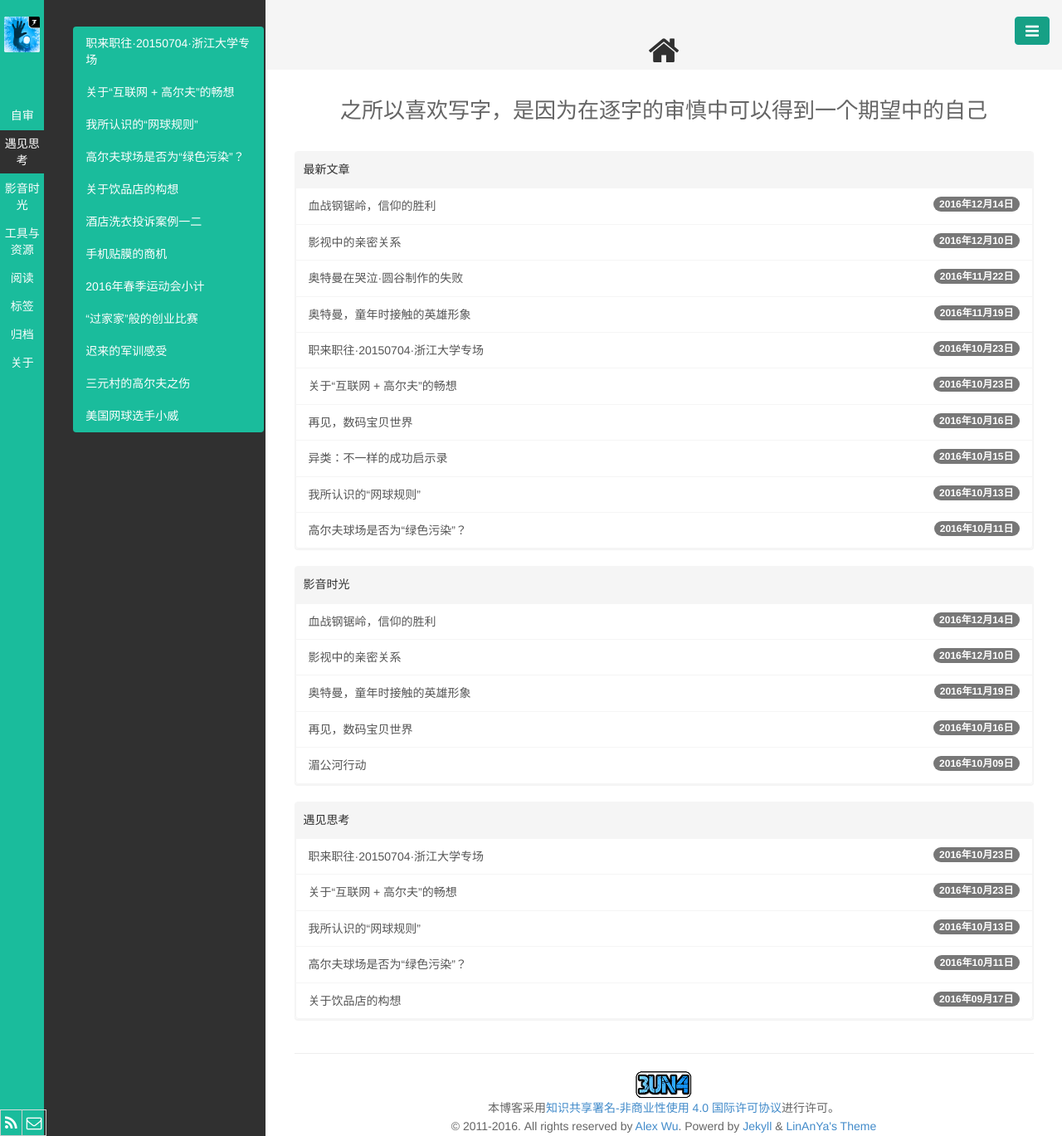
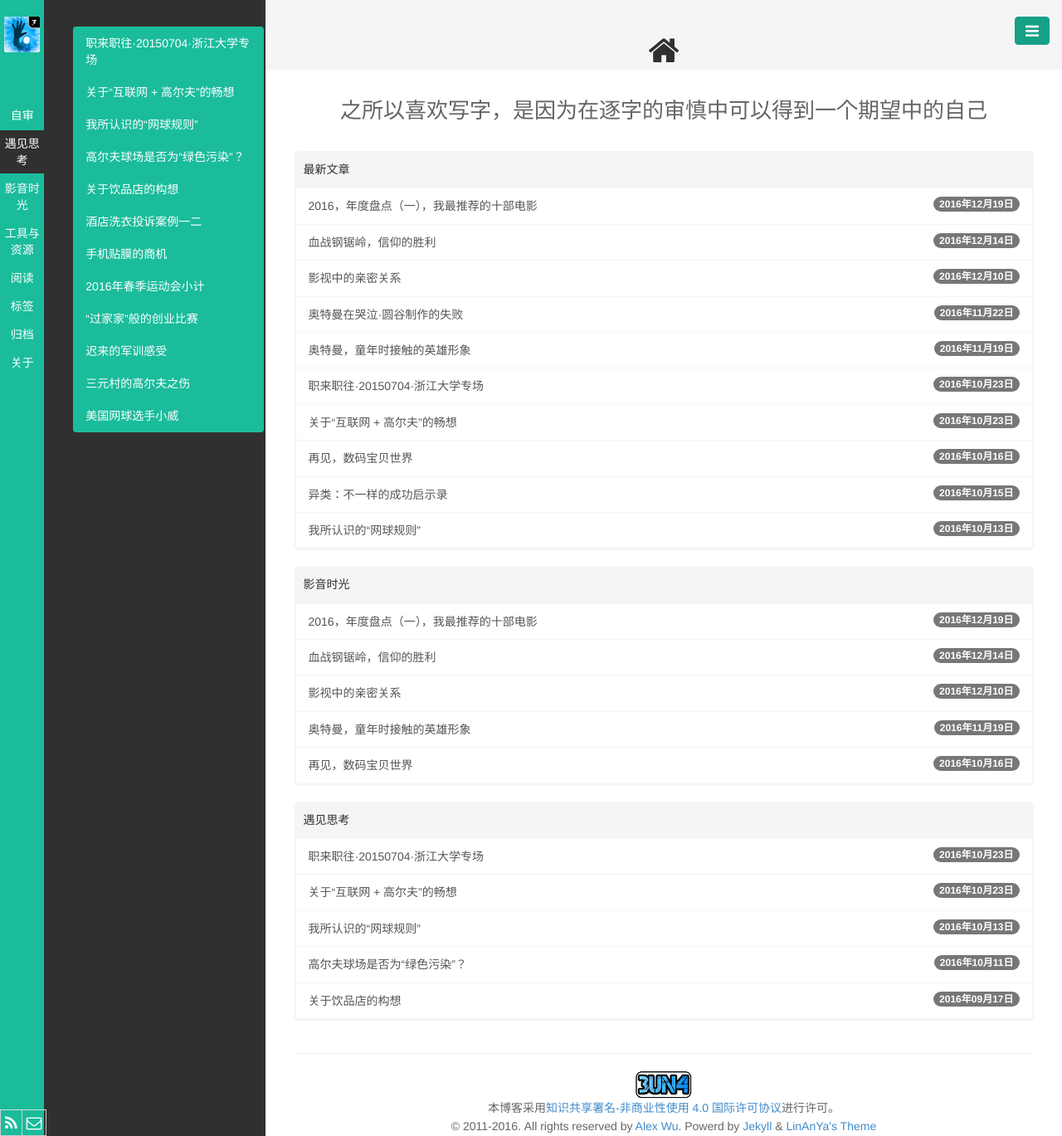
Before and after one commit to 3un4/3un4.github.io, a Jekyll site: the page built from index.html, in a window 1280 px wide. Shown: the whole page at 83% size. Built offline with Jekyll 4.4.1, drawn with Linux system fonts in a browser that asks for light colours; the list of posts is cut into pages by our own code.

Commit message:
new post

```diff
--- a/_layouts/movie.html
+++ b/_layouts/movie.html
@@ -28,8 +28,6 @@ layout: base
                   <table class="table table-bordered">
                     <tbody>
                       <tr><td style="width:80px;">创作相关</td><td>{{ movie.author }}</td></tr>
-                      <tr><td>出版商</td><td>{{ movie.publisher }}</td></tr>
-                      <tr>
                       <tr><td>标签</td><td>{{ movie.tags }}</td></tr>
                       <tr><td>评论</td><td>{{ movie.description }}</td></tr>
                     </tbody>
--- /dev/null
+++ b/_posts/影音时光/2016-12-19-2016-movies.md
@@ -0,0 +1,69 @@
+---
+layout: movie
+title: 2016，年度盘点（一），我最推荐的十部电影
+date: 2016-12-19
+categories: [影音时光]
+movies:
+    - title:  疯狂动物城
+      author: Disney
+      tags:  动画
+      link: https://movie.douban.com/subject/25662329/
+      cover: http://img31.mtime.cn/mg/2016/01/28/092553.55103474_270X405X4.jpg
+      description:
+    - title: 北逃
+      author:  韩国
+      tags: 剧情
+      link: http://www.imdb.com/title/tt1133922/
+      cover: https://images-na.ssl-images-amazon.com/images/M/MV5BMzM2NWRiZWItZjA2ZS00ZjRlLWExMjgtNWFlMmYxNmUyMzBkXkEyXkFqcGdeQXVyNTUxNDM2OTA@._V1_.jpg
+      description:
+    - title: 美国队长 3 ：英雄内战
+      author: 漫威
+      tags:  超级英雄
+      link: https://movie.douban.com/subject/25820460/
+      cover: http://img31.mtime.cn/mg/2016/04/14/113936.27264773.jpg
+      description:
+    - title: 垫底辣妹
+      author:  日本
+      tags: 家庭
+      link: https://movie.douban.com/subject/26259677/
+      cover: http://img31.mtime.cn/mg/2016/03/31/001143.24768044_270X405X4.jpg
+      description:
+    - title: 百鸟朝凤
+      author: 中国
+      tags:
+      link: https://movie.douban.com/subject/26259677/
+      cover: http://img31.mtime.cn/mg/2016/04/13/085116.77639907_270X405X4.jpg
+      description:
+    - title: Her
+      author: 寡姐献声
+      tags: 科幻
+      link: https://movie.douban.com/subject/6722879/
+      cover: http://img31.mtime.cn/mt/2013/08/08/071453.60904255_270X405X4.jpg
+      description:
+    - title: 湄公河行动
+      author: 中国
+      tags:
+      link: https://movie.douban.com/subject/25815034/
+      cover: http://i5qiniu.mtime.cn/mg/2016/09/14/094849.74245579_o.jpg?imageMogr2/thumbnail/!270x405r/gravity/North/crop/270x405/dx/0/dy/0/ignore-error/1
+      description:
+    - title: 海洋奇缘
+      author: Disney
+      tags:
+      link: https://movie.douban.com/subject/25793398/
+      cover: http://i5qiniu.mtime.cn/mg/2016/10/24/113523.86510526_o.jpg?imageMogr2/thumbnail/!270x405r/gravity/North/crop/270x405/dx/0/dy/0/ignore-error/1
+      description:
+    - title: 你的名字
+      author:
+      tags:
+      link: https://movie.douban.com/subject/26683290/
+      cover: http://img5.mtime.cn/mg/2016/11/07/120123.48767203_270X405X4.jpg
+      description:
+    - title: 血战钢锯岭
+      author:
+      tags:
+      link: https://movie.douban.com/subject/26325320/
+      cover: http://i5qiniu.mtime.cn/mg/2016/11/21/080819.24024286_o.jpg?imageMogr2/thumbnail/!270x405r/gravity/North/crop/270x405/dx/0/dy/0/ignore-error/1
+      description:
+---
+
+测试
```
